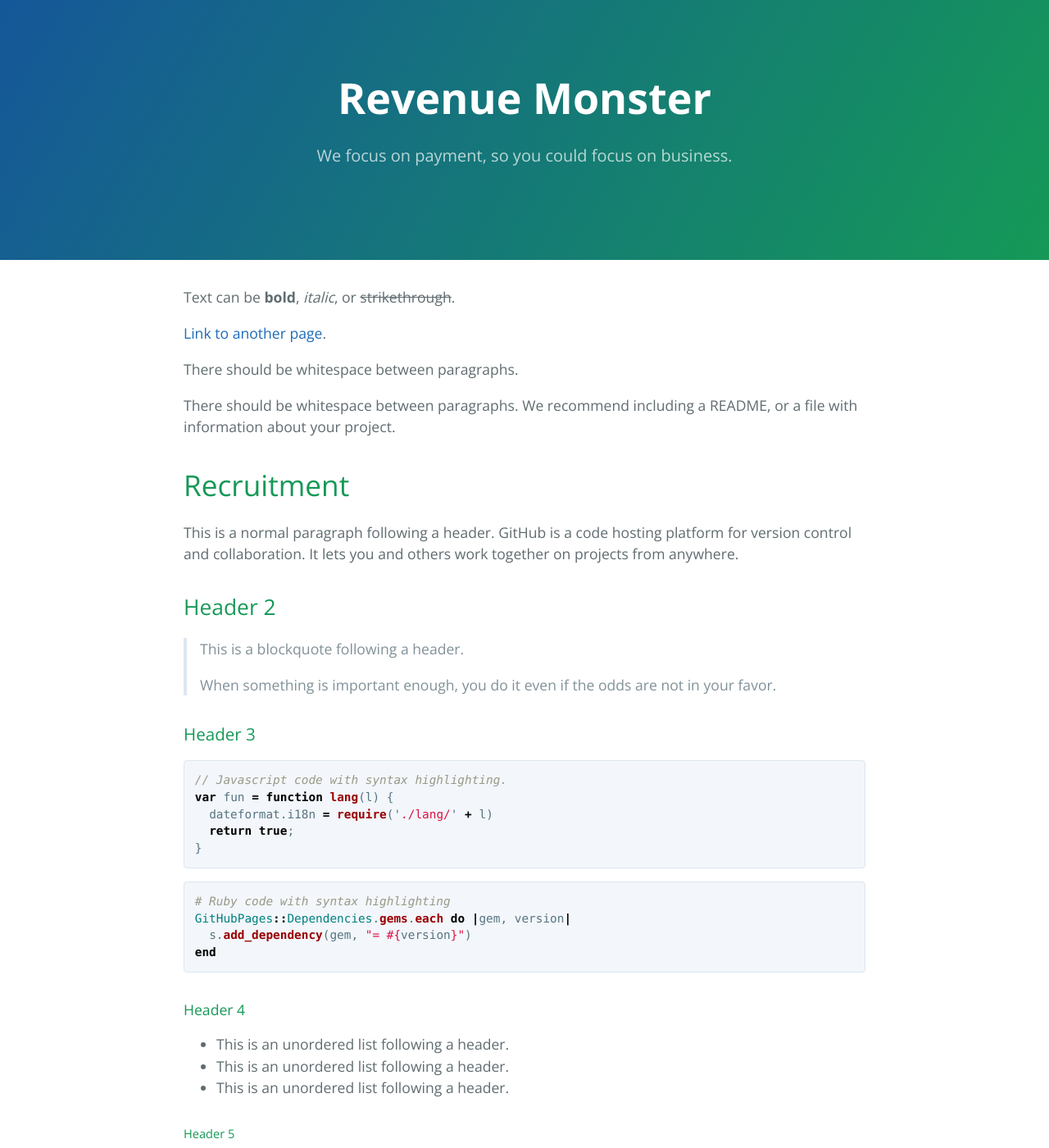
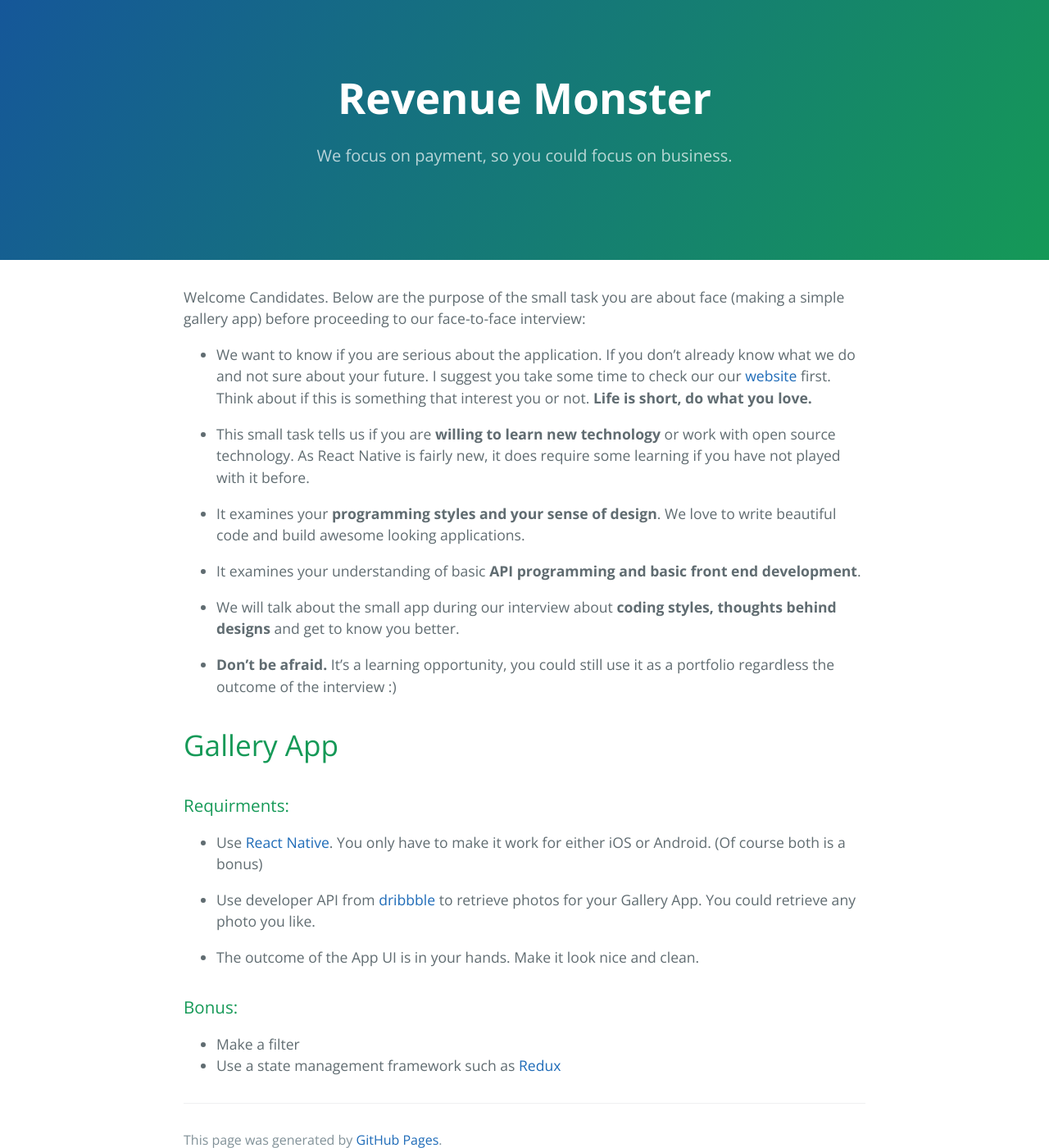
Before and after one commit to RevenueMonster/revenuemonster.github.io, a Jekyll site: the page built from index.md, in a window 1280 px wide and 1400 px high. Shown: the whole window at 82% size. Built offline with Jekyll 4.4.1, drawn with Linux system fonts in a browser that asks for light colours; some of the changed text lies outside the part shown.

Commit message:
Update recruitment task for candidate.

````diff
--- a/index.md
+++ b/index.md
@@ -2,122 +2,29 @@
 layout: default
 ---
 
-Text can be **bold**, _italic_, or ~~strikethrough~~.
+Welcome Candidates. Below are the purpose of the small task you are about face (making a simple gallery app) before proceeding to our face-to-face interview:
 
-[Link to another page](another-page).
+* We want to know if you are serious about the application. If you don't already know what we do and not sure about your future. I suggest you take some time to check our our [website](http://revenuemonster.my) first. Think about if this is something that interest you or not. **Life is short, do what you love.**
 
-There should be whitespace between paragraphs.
+* This small task tells us if you are **willing to learn new technology** or work with open source technology. As React Native is fairly new, it does require some learning if you have not played with it before.
 
-There should be whitespace between paragraphs. We recommend including a README, or a file with information about your project.
+* It examines your **programming styles and your sense of design**. We love to write beautiful code and build awesome looking applications.
 
-# [](#header-1)Recruitment
+* It examines your understanding of basic **API programming and basic front end development**.
 
-This is a normal paragraph following a header. GitHub is a code hosting platform for version control and collaboration. It lets you and others work together on projects from anywhere.
+* We will talk about the small app during our interview about **coding styles, thoughts behind designs** and get to know you better.
 
-## [](#header-2)Header 2
+* **Don't be afraid.** It's a learning opportunity, you could still use it as a portfolio regardless the outcome of the interview :)
 
-> This is a blockquote following a header.
->
-> When something is important enough, you do it even if the odds are not in your favor.
+# [](#header-1)Gallery App
 
-### [](#header-3)Header 3
+### Requirments:
+* Use [React Native](https://facebook.github.io/react-native/). You only have to make it work for either iOS or Android. (Of course both is a bonus)
 
-```js
-// Javascript code with syntax highlighting.
-var fun = function lang(l) {
-  dateformat.i18n = require('./lang/' + l)
-  return true;
-}
-```
+* Use developer API from [dribbble](http://developer.dribbble.com/v1/) to retrieve photos for your Gallery App. You could retrieve any photo you like.
 
-```ruby
-# Ruby code with syntax highlighting
-GitHubPages::Dependencies.gems.each do |gem, version|
-  s.add_dependency(gem, "= #{version}")
-end
-```
+* The outcome of the App UI is in your hands. Make it look nice and clean.
 
-#### [](#header-4)Header 4
-
-*   This is an unordered list following a header.
-*   This is an unordered list following a header.
-*   This is an unordered list following a header.
-
-##### [](#header-5)Header 5
-
-1.  This is an ordered list following a header.
-2.  This is an ordered list following a header.
-3.  This is an ordered list following a header.
-
-###### [](#header-6)Header 6
-
-| head1        | head two          | three |
-|:-------------|:------------------|:------|
-| ok           | good swedish fish | nice  |
-| out of stock | good and plenty   | nice  |
-| ok           | good `oreos`      | hmm   |
-| ok           | good `zoute` drop | yumm  |
-
-### There's a horizontal rule below this.
-
-* * *
-
-### Here is an unordered list:
-
-*   Item foo
-*   Item bar
-*   Item baz
-*   Item zip
-
-### And an ordered list:
-
-1.  Item one
-1.  Item two
-1.  Item three
-1.  Item four
-
-### And a nested list:
-
-- level 1 item
-  - level 2 item
-  - level 2 item
-    - level 3 item
-    - level 3 item
-- level 1 item
-  - level 2 item
-  - level 2 item
-  - level 2 item
-- level 1 item
-  - level 2 item
-  - level 2 item
-- level 1 item
-
-### Small image
-
-![](https://assets-cdn.github.com/images/icons/emoji/octocat.png)
-
-### Large image
-
-![](https://guides.github.com/activities/hello-world/branching.png)
-
-
-### Definition lists can be used with HTML syntax.
-
-<dl>
-<dt>Name</dt>
-<dd>Godzilla</dd>
-<dt>Born</dt>
-<dd>1952</dd>
-<dt>Birthplace</dt>
-<dd>Japan</dd>
-<dt>Color</dt>
-<dd>Green</dd>
-</dl>
-
-```
-Long, single-line code blocks should not wrap. They should horizontally scroll if they are too long. This line should be long enough to demonstrate this.
-```
-
-```
-The final element.
-```
+### Bonus:
+* Make a filter
+* Use a state management framework such as [Redux](http://redux.js.org/)
````
